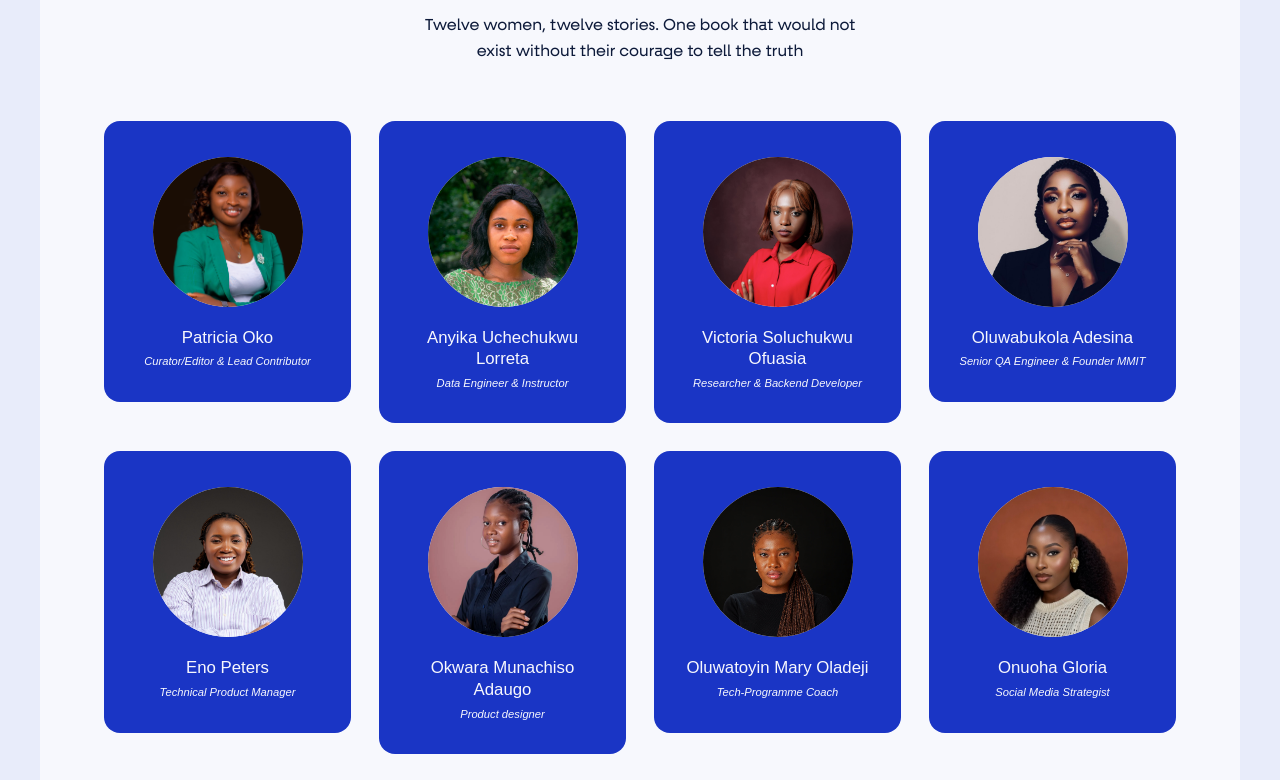
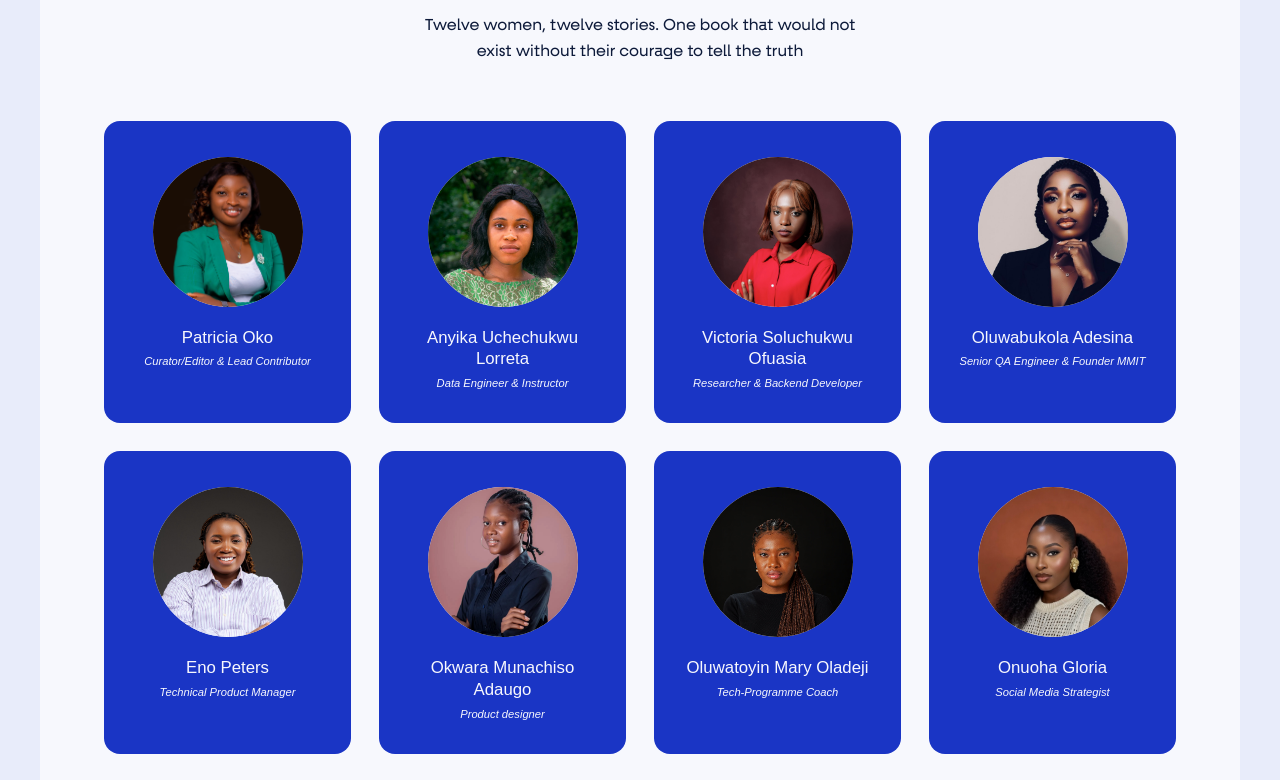
Before and after one commit to SamIfesi/Women-Techmakers, a React (Vite) app: page / in a window 1280 px wide. Shown: the part 2860-3640 px from the top of the page. Built offline with nearby package versions, Linux system fonts and the light colour scheme; a web font is replaced by a local one.

Commit message:
Improves layout consistency for contributor and waitlist UI
Ensures contributor cards in the grid stretch to fill their container
for better alignment and visual consistency. Updates waitlist form
wrapper to use full width and refines transition styles for improved
appearance and maintainability.

```diff
--- a/src/components/Contributors/Contributors.css
+++ b/src/components/Contributors/Contributors.css
@@ -41,6 +41,16 @@
   gap: 1rem;
 }
 
+.contributors__grid > div {
+  height: 100%;
+  display: flex;
+  flex-direction: column;
+}
+
+.contributors__grid > div > .contributor-card {
+  height: 100%;
+}
+
 /* ── Tablet — 2 cols, bigger cards ─────────────────────────── */
 @media screen and (min-width: 768px) {
   .contributors {
--- a/src/components/Waitlist/Waitlist.css
+++ b/src/components/Waitlist/Waitlist.css
@@ -43,6 +43,10 @@
 }
 
 /* ── Form ──────────────────────────────────────────────────── */
+.waitlist-form-wrapper {
+  width: 100%;
+}
+
 .waitlist-form {
   width: 100%;
   display: flex;
@@ -253,7 +257,9 @@
   font-weight: 800;
   color: var(--dark-navy);
   background: rgba(255, 255, 255, 0.8);
-  transition: transform 0.15s ease, background-color 0.2s ease;
+  transition:
+    transform 0.15s ease,
+    background-color 0.2s ease;
 }
 
 .waitlist-popup-close:hover {
```
